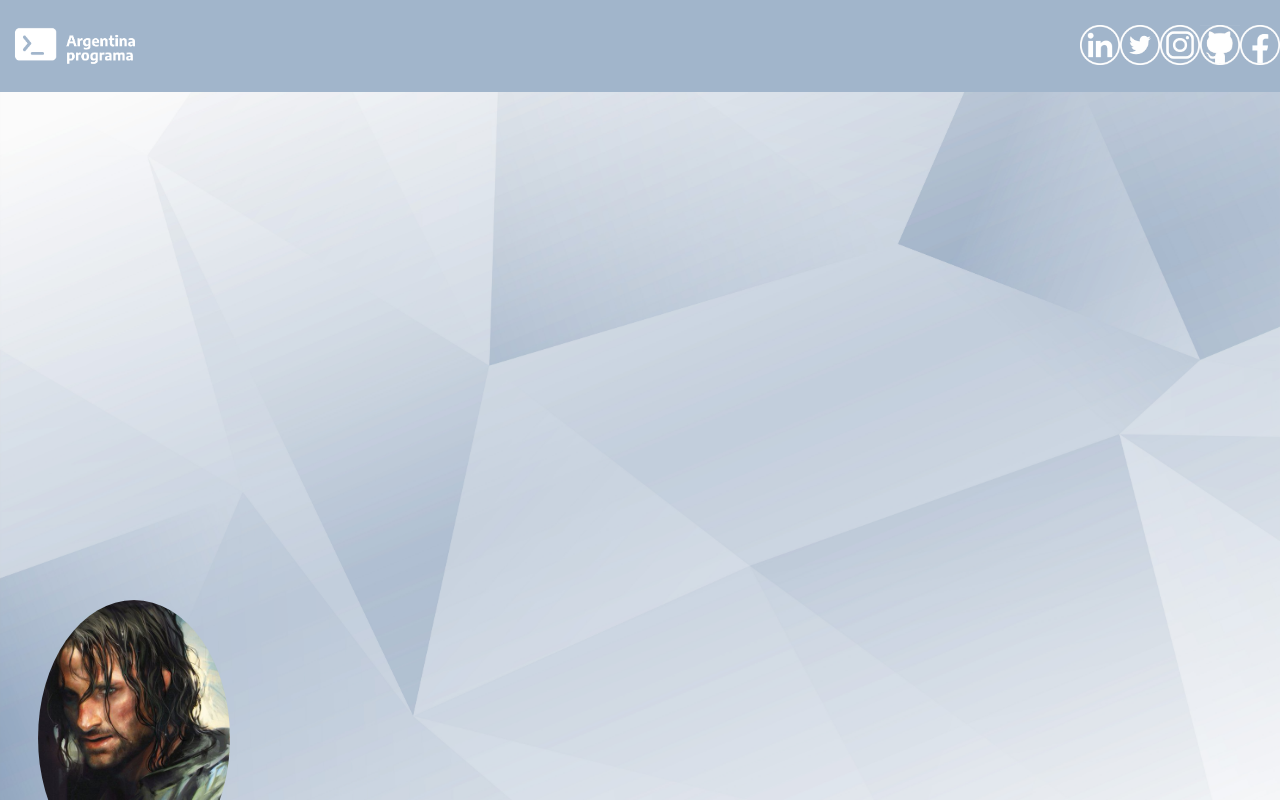
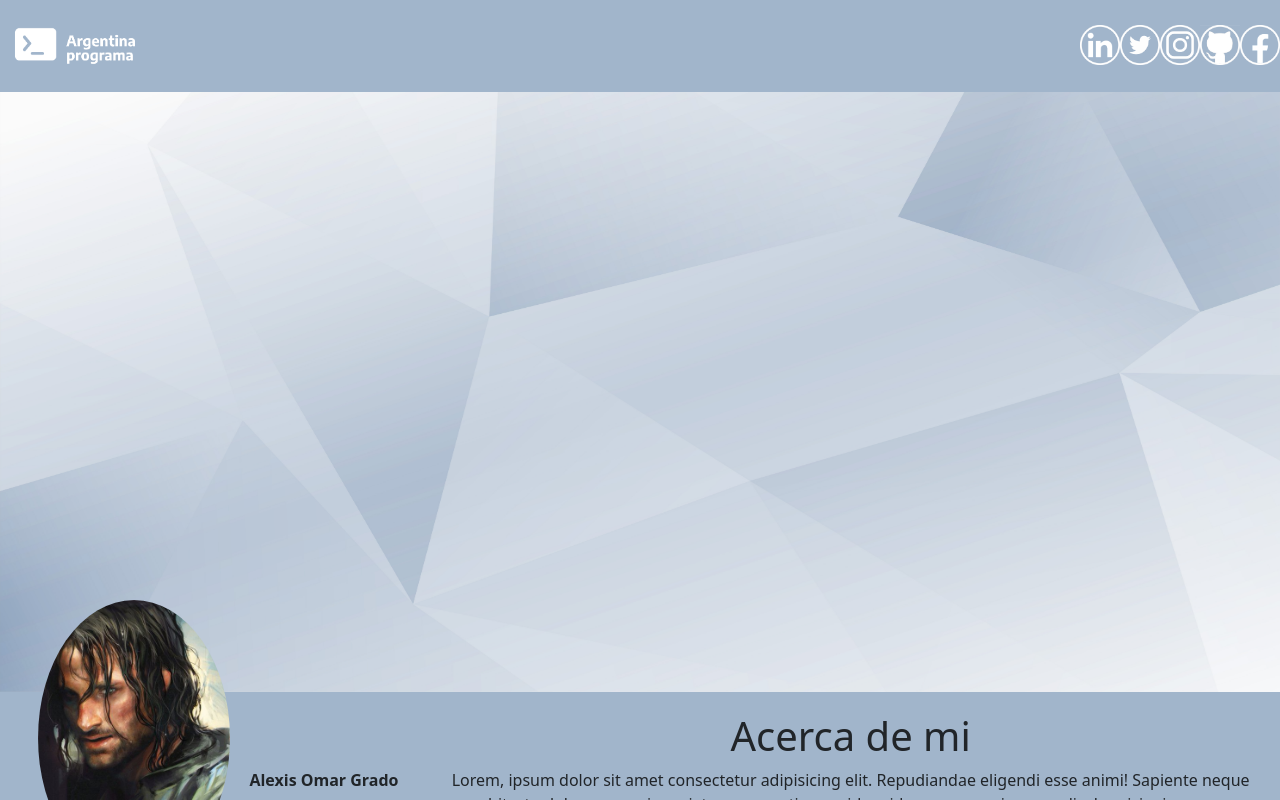
Before and after one commit to AlexisG87/Proyecto_Portfolio, an Angular app in the folder Proyecto_Portfolio/: page / in a window 1280 px wide. Shown: the top 800 px of the page. Built offline with nearby package versions, Linux system fonts and the light colour scheme.

Commit message:
Cambio de altura en imagen del Banner

```diff
--- a/Proyecto_Portfolio/src/app/components/banner/banner.component.css
+++ b/Proyecto_Portfolio/src/app/components/banner/banner.component.css
@@ -1,4 +1,4 @@
 img{
     width: 100%;
-    height: auto;
+    height: 600px;
 }
```
